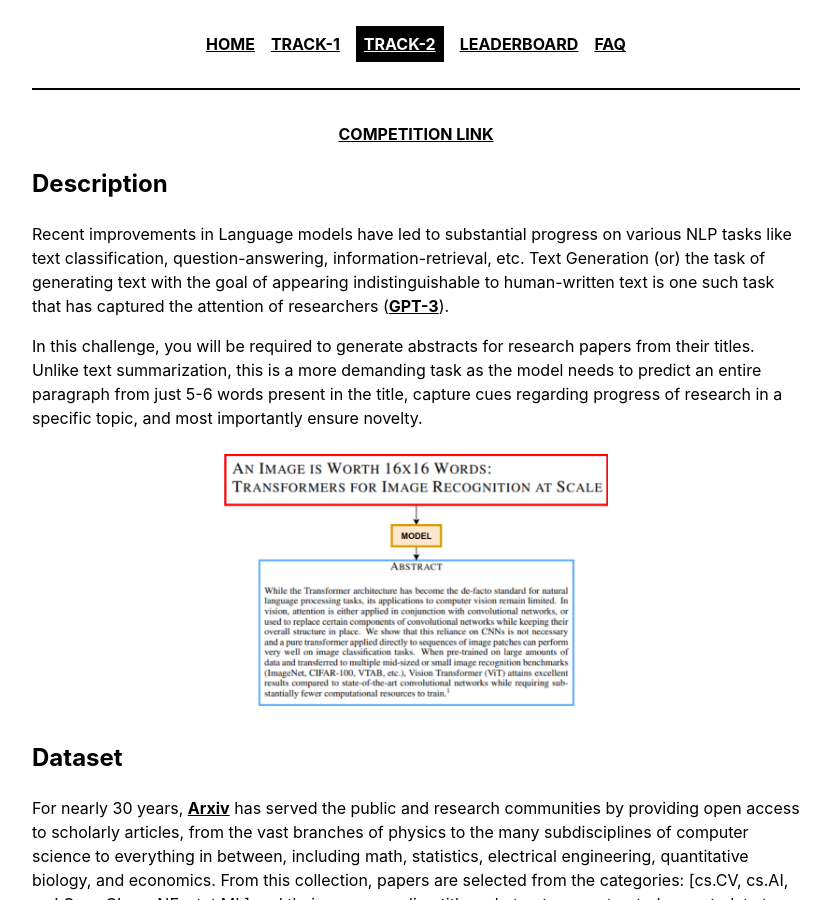
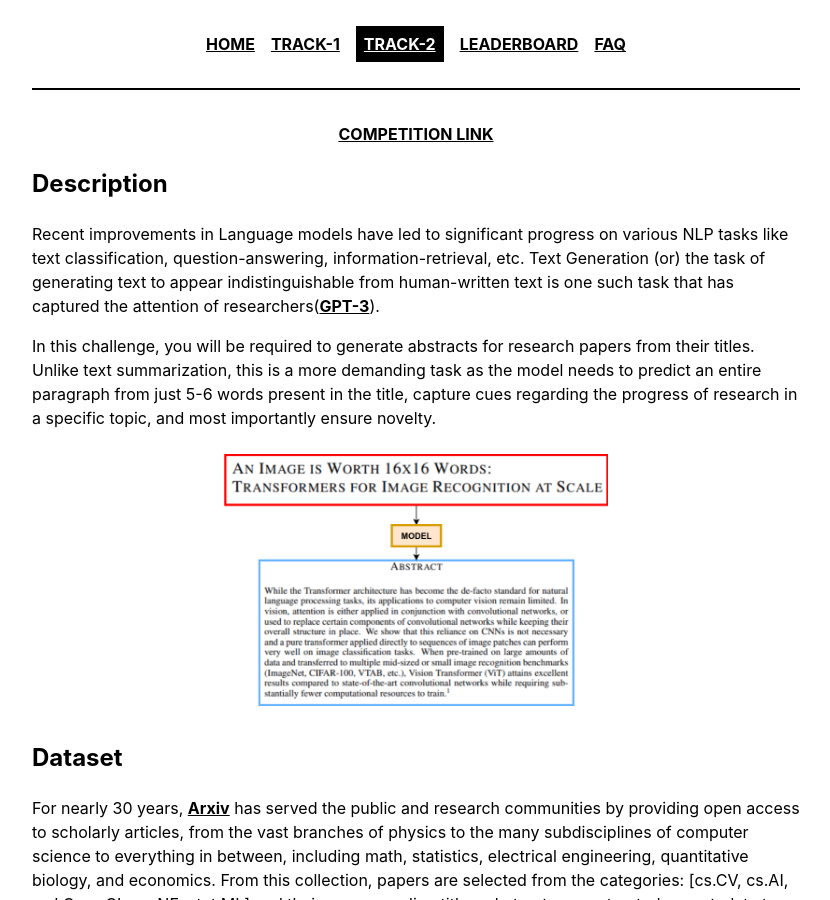
Before and after one commit to analytics-club-iitm/DL-Hack-20-21, a Jekyll site: the page built from _pages/track2.md, in a window 1280 px wide and 900 px high. Shown: the whole window, without its empty margins (224-1054 px from the left). Built offline with Jekyll 4.4.1, drawn with Linux system fonts in a browser that asks for light colours; nearby versions of some CDN libraries; formulas are drawn with MathJax 3.

Commit message:
Update track2.md

```diff
--- a/_pages/track2.md
+++ b/_pages/track2.md
@@ -8,9 +8,9 @@ title: Track 2
 
 # Description
 
-Recent improvements in Language models have led to substantial progress on various NLP tasks like text classification, question-answering, information-retrieval, etc. Text Generation (or) the task of generating text with the goal of appearing indistinguishable to human-written text is one such task that has captured the attention of researchers ([GPT-3](https://github.com/elyase/awesome-gpt3)).
+Recent improvements in Language models have led to significant progress on various NLP tasks like text classification, question-answering, information-retrieval, etc. Text Generation (or) the task of generating text to appear indistinguishable from human-written text is one such task that has captured the attention of researchers([GPT-3](https://github.com/elyase/awesome-gpt3)).
 
-In this challenge, you will be required to generate abstracts for research papers from their titles. Unlike text summarization, this is a more demanding task as the model needs to predict an entire paragraph from just 5-6 words present in the title, capture cues regarding progress of research in a specific topic, and most importantly ensure novelty.
+In this challenge, you will be required to generate abstracts for research papers from their titles. Unlike text summarization, this is a more demanding task as the model needs to predict an entire paragraph from just 5-6 words present in the title, capture cues regarding the progress of research in a specific topic, and most importantly ensure novelty.
 
 <p align="center">
     <img src="./assets/images/title-abstract.png" width="50%">
```
